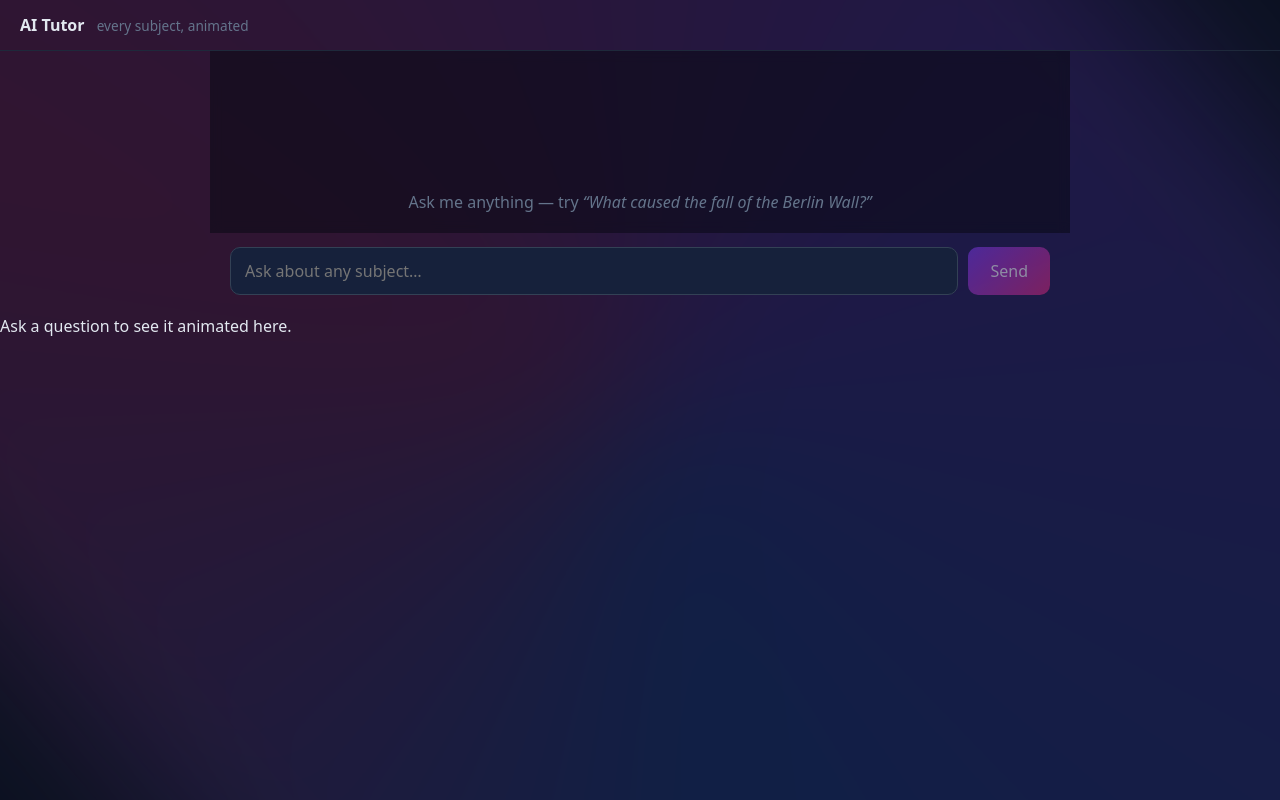
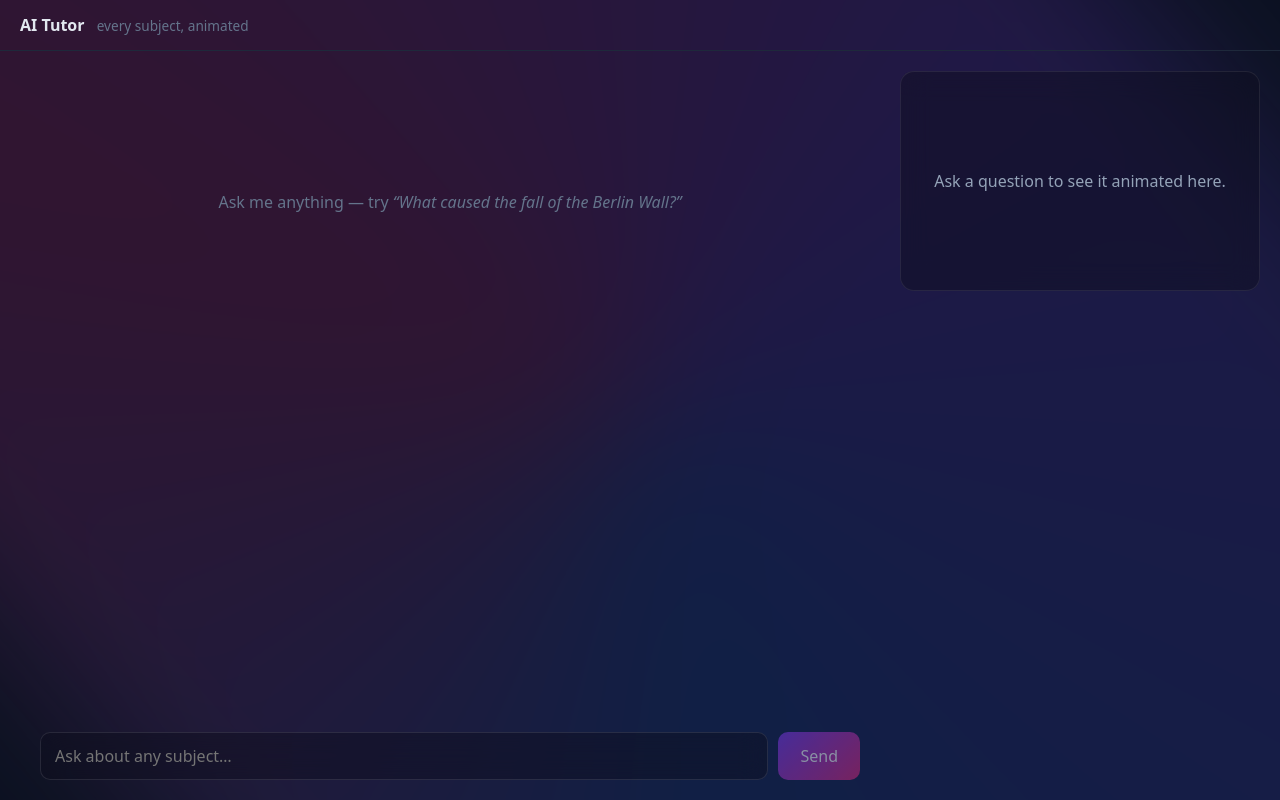
Before and after one commit to 4izan/aitutor, a React (Vite) app: page / in a window 1280 px wide. Built offline with nearby package versions, Linux system fonts and the light colour scheme.

Commit message:
feat: two-column glassmorphic layout with pinned viewport panel

```diff
--- a/web/src/App.css
+++ b/web/src/App.css
@@ -46,8 +46,21 @@ body {
   border-bottom: 1px solid #1e293b;
 }
 .topbar .sub { font-weight: 400; color: #64748b; font-size: 0.85em; margin-left: 8px; }
+.layout {
+  flex: 1;
+  display: flex;
+  min-height: 0;
+}
+.chat-col {
+  flex: 1;
+  min-width: 0;
+  display: flex;
+  flex-direction: column;
+  min-height: 0;
+}
 .chat {
   flex: 1;
+  min-height: 0;
   overflow-y: auto;
   padding: 20px;
   display: flex;
@@ -56,8 +69,32 @@ body {
   max-width: 860px;
   width: 100%;
   margin: 0 auto;
-  background: rgba(10, 10, 20, 0.55);
-  backdrop-filter: blur(6px);
+}
+.viewport-col {
+  width: 380px;
+  flex-shrink: 0;
+  padding: 20px 20px 20px 0;
+  display: flex;
+  align-items: flex-start;
+}
+.pinned-viewport {
+  width: 100%;
+  border-radius: 14px;
+  background: rgba(15, 15, 30, 0.45);
+  backdrop-filter: blur(14px);
+  border: 1px solid rgba(255, 255, 255, 0.08);
+  padding: 16px;
+  min-height: 220px;
+  display: flex;
+  align-items: center;
+  justify-content: center;
+  text-align: center;
+  color: #94a3b8;
+}
+.pinned-viewport.ready { display: block; text-align: left; padding: 12px; }
+@media (max-width: 900px) {
+  .layout { flex-direction: column; }
+  .viewport-col { width: 100%; flex-shrink: 0; padding: 20px 20px 0; order: -1; }
 }
 .empty { color: #64748b; text-align: center; margin-top: 15vh; }
 .msg {
@@ -66,15 +103,17 @@ body {
   line-height: 1.55;
   animation: msg-rise 0.45s ease backwards;
   transition: transform 0.15s ease;
+  backdrop-filter: blur(14px);
+  border: 1px solid rgba(255, 255, 255, 0.1);
 }
 .msg:hover { transform: translateY(-1px); }
 .msg.user {
-  background: linear-gradient(135deg, var(--accent-1), var(--accent-2));
+  background: linear-gradient(135deg, rgba(124, 58, 237, 0.55), rgba(219, 39, 119, 0.55));
   align-self: flex-end;
   max-width: 75%;
   white-space: pre-wrap;
 }
-.msg.assistant { background: #16213b; align-self: stretch; animation-delay: 0.12s; }
+.msg.assistant { background: rgba(15, 15, 30, 0.45); align-self: stretch; animation-delay: 0.12s; }
 @keyframes msg-rise {
   from { opacity: 0; transform: translateY(10px); }
   to { opacity: 1; transform: translateY(0); }
@@ -114,9 +153,10 @@ body {
 .composer textarea {
   flex: 1;
   resize: none;
-  background: #16213b;
+  background: rgba(15, 15, 30, 0.45);
+  backdrop-filter: blur(14px);
   color: #e2e8f0;
-  border: 1px solid #334155;
+  border: 1px solid rgba(255, 255, 255, 0.1);
   border-radius: 10px;
   padding: 12px 14px;
   font: inherit;
```
